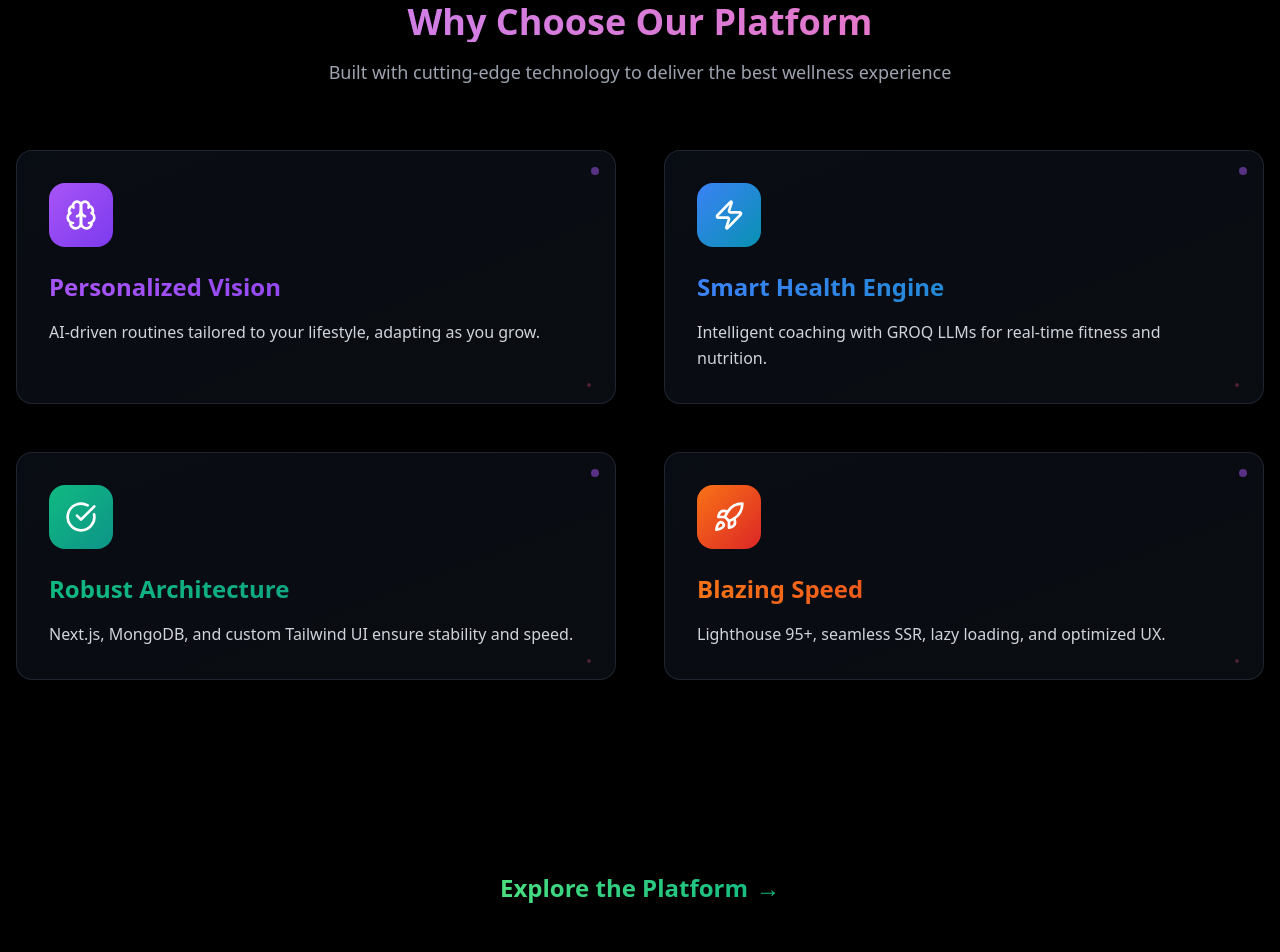
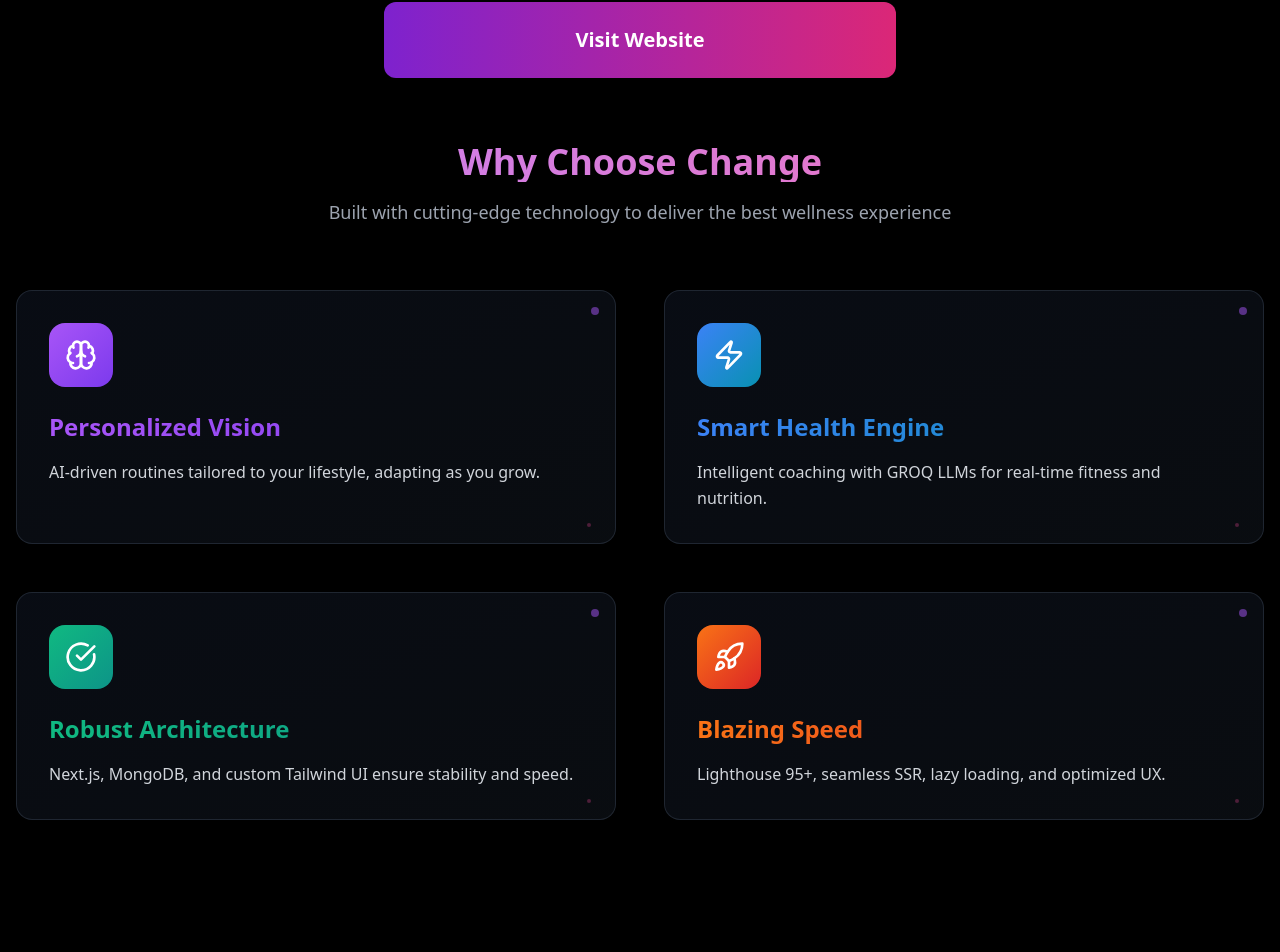
Before and after one commit to VaibhavMathur-2003/portfolio_, a Next.js app: page /project/change in a window 1280 px wide. Shown: the part 1054-2006 px from the top of the page. Built offline with nearby package versions, Linux system fonts and the light colour scheme.

Commit message:
edu+proj changes

```diff
--- a/src/app/page.tsx
+++ b/src/app/page.tsx
@@ -27,6 +27,7 @@ export default function page() {
                 React | NextJS | PostgreSQL | Node | GraphQL | MongoDB
                 | Docker | AWS | gRPC | Tailwind | Prisma | TypeScript
               </p>
+              <p className="text-xs md:text-xl mt-8 tracking-widest leading-[2] md:leading-[2] glowing-italic text-gray-500 font-medium max-w-2xl">Bachelor of Technology in Computer Science Engineering from IIT Goa</p>
             </h1>
             <style jsx>{`
               .glowing-text {
--- a/src/app/project/change/page.tsx
+++ b/src/app/project/change/page.tsx
@@ -56,11 +56,20 @@ export default function HeroScrollDemo() {
         />
       </ContainerScroll>
 
-      {/* Enhanced Timeline Section */}
       <section className="relative z-10 w-full max-w-7xl mx-auto px-4 py-24">
         <div className="text-center mb-16">
+          <Link
+            href="https://uchange.vercel.app/"
+            className="group relative inline-flex items-center justify-center gap-6 w-full max-w-lg px-12 py-6 bg-gradient-to-r from-purple-700 to-pink-600 rounded-xl font-semibold overflow-hidden transition-all duration-300 hover:scale-105 hover:shadow-2xl hover:shadow-purple-500/25"
+          >
+            <span className="relative z-10 text-xl text-white">Visit Website</span>
+            <div className="absolute inset-0 bg-gradient-to-r from-purple-700 to-pink-600 opacity-0 group-hover:opacity-100 transition-opacity duration-300"></div>
+          </Link>
+        </div>
+
+        <div className="text-center mb-16">
           <h2 className="text-3xl md:text-4xl font-bold bg-gradient-to-r from-purple-400 to-pink-400 bg-clip-text text-transparent mb-4">
-            Why Choose Our Platform
+            Why Choose Change
           </h2>
           <p className="text-gray-400 text-lg max-w-2xl mx-auto">
             Built with cutting-edge technology to deliver the best wellness experience
@@ -75,19 +84,16 @@ export default function HeroScrollDemo() {
                 key={idx}
                 className="group relative bg-gradient-to-br from-gray-900/50 to-gray-800/30 backdrop-blur-sm border border-gray-700/50 rounded-2xl p-8 hover:border-purple-500/50 transition-all duration-500 hover:scale-105 hover:shadow-2xl hover:shadow-purple-500/20"
               >
-                {/* Animated background gradient */}
                 <div
                   className={`absolute inset-0 bg-gradient-to-br ${item.color} opacity-0 group-hover:opacity-10 rounded-2xl transition-opacity duration-500`}
                 ></div>
 
-                {/* Icon */}
                 <div
                   className={`inline-flex items-center justify-center w-16 h-16 rounded-2xl bg-gradient-to-br ${item.color} mb-6 group-hover:scale-110 transition-transform duration-300`}
                 >
                   <IconComponent className="w-8 h-8 text-white" />
                 </div>
 
-                {/* Content */}
                 <h3 className={`text-2xl font-bold mb-4 bg-gradient-to-r ${item.color} bg-clip-text text-transparent`}>
                   {item.title}
                 </h3>
@@ -95,7 +101,6 @@ export default function HeroScrollDemo() {
                   {item.description}
                 </p>
 
-                {/* Decorative elements */}
                 <div className="absolute top-4 right-4 w-2 h-2 bg-purple-500 rounded-full opacity-50 group-hover:opacity-100 transition-opacity duration-300"></div>
                 <div className="absolute bottom-4 right-6 w-1 h-1 bg-pink-500 rounded-full opacity-30 group-hover:opacity-70 transition-opacity duration-300"></div>
               </div>
@@ -104,18 +109,9 @@ export default function HeroScrollDemo() {
         </div>
       </section>
 
-      {/* Enhanced Images Section */}
       <section className="w-full py-24 px-6 sm:px-8 md:px-12 lg:px-24">
         <div className="max-w-7xl mx-auto">
-          <div className="text-center mb-16">
-            <Link
-              href="https://uchange.vercel.app/"
-              className="inline-flex items-center gap-2 text-2xl font-semibold bg-gradient-to-r from-green-400 to-emerald-500 text-transparent bg-clip-text hover:from-green-300 hover:to-emerald-400 transition-all duration-300 group"
-            >
-              Explore the Platform
-              <span className="group-hover:translate-x-1 transition-transform duration-300">→</span>
-            </Link>
-          </div>
+
 
           <div className="grid gap-12 lg:gap-16">
             {["/change_3.png", "/change_4.png", "/change_2.png"].map((src, index) => (
--- a/src/app/project/finalytics/page.tsx
+++ b/src/app/project/finalytics/page.tsx
@@ -39,7 +39,6 @@ const timeline = [
 export default function FinalyticsLanding() {
   return (
     <div className="flex flex-col text-white overflow-hidden bg-black">
-      {/* Hero Section */}
       <ContainerScroll
         titleComponent={
           <>
@@ -62,8 +61,17 @@ export default function FinalyticsLanding() {
         />
       </ContainerScroll>
 
-      {/* Features Timeline Section */}
       <section className="relative z-10 w-full max-w-7xl mx-auto px-4 py-24">
+        <div className="text-center mb-16">
+          <Link
+            href="https://finalytics-six.vercel.app/"
+            className="group relative inline-flex items-center justify-center gap-6 w-full max-w-lg px-12 py-6 bg-gradient-to-r from-purple-700 to-pink-700 rounded-xl font-semibold overflow-hidden transition-all duration-300 hover:scale-105 hover:shadow-2xl hover:shadow-purple-500/25"
+          >
+            <span className="relative z-10 text-xl text-white">Visit Website</span>
+            <div className="absolute inset-0 bg-gradient-to-r from-purple-600 to-pink-600 opacity-0 group-hover:opacity-100 transition-opacity duration-300"></div>
+          </Link>
+        </div>
+
         <div className="text-center mb-16">
           <h2 className="text-3xl md:text-4xl font-bold bg-gradient-to-r from-purple-400 to-pink-400 bg-clip-text text-transparent mb-4">
             Why Finalytics Stands Out
@@ -81,19 +89,16 @@ export default function FinalyticsLanding() {
                 key={idx}
                 className="group relative bg-gradient-to-br from-gray-900/50 to-gray-800/30 backdrop-blur-sm border border-gray-700/50 rounded-2xl p-8 hover:border-purple-500/50 transition-all duration-500 hover:scale-105 hover:shadow-2xl hover:shadow-purple-500/20"
               >
-                {/* Background glow */}
                 <div
                   className={`absolute inset-0 bg-gradient-to-br ${item.color} opacity-0 group-hover:opacity-10 rounded-2xl transition-opacity duration-500`}
                 ></div>
 
-                {/* Icon */}
                 <div
                   className={`inline-flex items-center justify-center w-16 h-16 rounded-2xl bg-gradient-to-br ${item.color} mb-6 group-hover:scale-110 transition-transform duration-300`}
                 >
                   <Icon className="w-8 h-8 text-white" />
                 </div>
 
-                {/* Content */}
                 <h3 className={`text-2xl font-bold mb-4 bg-gradient-to-r ${item.color} bg-clip-text text-transparent`}>
                   {item.title}
                 </h3>
@@ -101,7 +106,6 @@ export default function FinalyticsLanding() {
                   {item.description}
                 </p>
 
-                {/* Decorative dots */}
                 <div className="absolute top-4 right-4 w-2 h-2 bg-purple-500 rounded-full opacity-50 group-hover:opacity-100 transition-opacity duration-300"></div>
                 <div className="absolute bottom-4 right-6 w-1 h-1 bg-pink-500 rounded-full opacity-30 group-hover:opacity-70 transition-opacity duration-300"></div>
               </div>
@@ -110,18 +114,9 @@ export default function FinalyticsLanding() {
         </div>
       </section>
 
-      {/* Screenshots */}
       <section className="w-full py-24 px-6 sm:px-8 md:px-12 lg:px-24">
         <div className="max-w-7xl mx-auto">
-          <div className="text-center mb-16">
-            <Link
-              href="http://finalytics-six.vercel.app/"
-              className="inline-flex items-center gap-2 text-2xl font-semibold bg-gradient-to-r from-green-400 to-emerald-500 text-transparent bg-clip-text hover:from-green-300 hover:to-emerald-400 transition-all duration-300 group"
-            >
-              Visit Finalytics
-              <span className="group-hover:translate-x-1 transition-transform duration-300">→</span>
-            </Link>
-          </div>
+
 
           <div className="grid gap-12 lg:gap-16">
             {["/landing2024.webp", "/Dashboard.webp", "/performfin.png"].map((src, index) => (
--- a/src/app/project/jeeone/page.tsx
+++ b/src/app/project/jeeone/page.tsx
@@ -39,7 +39,6 @@ const timeline = [
 export default function JEEoneLanding() {
   return (
     <div className="flex flex-col text-white overflow-hidden bg-black">
-      {/* Hero Section */}
       <ContainerScroll
         titleComponent={
           <>
@@ -62,8 +61,16 @@ export default function JEEoneLanding() {
         />
       </ContainerScroll>
 
-      {/* Timeline / Features */}
       <section className="relative z-10 w-full max-w-7xl mx-auto px-4 py-24">
+        <div className="text-center mb-16">
+          <Link
+            href="https://jeeone.vercel.app/"
+            className="group relative inline-flex items-center justify-center gap-6 w-full max-w-lg px-12 py-6 bg-gradient-to-r from-purple-700 to-pink-600 rounded-xl font-semibold overflow-hidden transition-all duration-300 hover:scale-105 hover:shadow-2xl hover:shadow-purple-500/25"
+          >
+            <span className="relative z-10 text-xl text-white">Visit Website</span>
+            <div className="absolute inset-0 bg-gradient-to-r from-purple-700 to-pink-600 opacity-0 group-hover:opacity-100 transition-opacity duration-300"></div>
+          </Link>
+        </div>
         <div className="text-center mb-16">
           <h2 className="text-3xl md:text-4xl font-bold bg-gradient-to-r from-cyan-400 to-emerald-500 bg-clip-text text-transparent mb-4">
             Why JEEone Works
@@ -103,18 +110,9 @@ export default function JEEoneLanding() {
         </div>
       </section>
 
-      {/* Screenshots + CTA */}
       <section className="w-full py-24 px-6 sm:px-8 md:px-12 lg:px-24">
         <div className="max-w-7xl mx-auto">
-          <div className="text-center mb-16">
-            <Link
-              href="https://jeeone.vercel.app/"
-              className="inline-flex items-center gap-2 text-2xl font-semibold bg-gradient-to-r from-green-400 to-emerald-500 text-transparent bg-clip-text hover:from-green-300 hover:to-emerald-400 transition-all duration-300 group"
-            >
-              Visit JEEone
-              <span className="group-hover:translate-x-1 transition-transform duration-300">→</span>
-            </Link>
-          </div>
+
 
           <div className="grid gap-12 lg:gap-16">
             {["/Landing2.webp", "/qslist.png", "/performjee.png"].map((src, index) => (
--- a/src/app/project/landweb/page.tsx
+++ b/src/app/project/landweb/page.tsx
@@ -58,6 +58,15 @@ export default function LandwebLanding() {
       {/* Features Section */}
       <section className="relative z-10 w-full max-w-7xl mx-auto px-4 py-24">
         <div className="text-center mb-16">
+          <Link
+            href="https://landweb.netlify.app/"
+            className="group relative inline-flex items-center justify-center gap-6 w-full max-w-lg px-12 py-6 bg-gradient-to-r from-purple-700 to-pink-600 rounded-xl font-semibold overflow-hidden transition-all duration-300 hover:scale-105 hover:shadow-2xl hover:shadow-purple-500/25"
+          >
+            <span className="relative z-10 text-xl text-white">Visit Website</span>
+            <div className="absolute inset-0 bg-gradient-to-r from-purple-700 to-pink-600 opacity-0 group-hover:opacity-100 transition-opacity duration-300"></div>
+          </Link>
+        </div>
+        <div className="text-center mb-16">
           <h2 className="text-3xl md:text-4xl font-bold bg-gradient-to-r from-cyan-400 to-emerald-500 bg-clip-text text-transparent mb-4">
             Visual Power. Developer Freedom.
           </h2>
@@ -99,15 +108,6 @@ export default function LandwebLanding() {
       {/* Screenshots & CTA */}
       <section className="w-full py-24 px-6 sm:px-8 md:px-12 lg:px-24">
         <div className="max-w-7xl mx-auto">
-          <div className="text-center mb-16">
-            <Link
-              href="https://landweb.netlify.app/"
-              className="inline-flex items-center gap-2 text-2xl font-semibold bg-gradient-to-r from-green-400 to-emerald-500 text-transparent bg-clip-text hover:from-green-300 hover:to-emerald-400 transition-all duration-300 group"
-            >
-              Visit Landweb
-              <span className="group-hover:translate-x-1 transition-transform duration-300">→</span>
-            </Link>
-          </div>
 
           <div className="grid gap-12 lg:gap-16">
             {["/landweb2.png", "/landweb3.png"].map((src, index) => (
--- a/src/components/ui/background-lines.tsx
+++ b/src/components/ui/background-lines.tsx
@@ -17,7 +17,7 @@ export const BackgroundLines = ({
   return (
     <div
       className={cn(
-        "h-[20rem] md:h-screen w-full  dark:bg-black",
+        "h-screen w-full  dark:bg-black",
         className
       )}
     >
```
Also changed, not shown: public/change_4.png.
